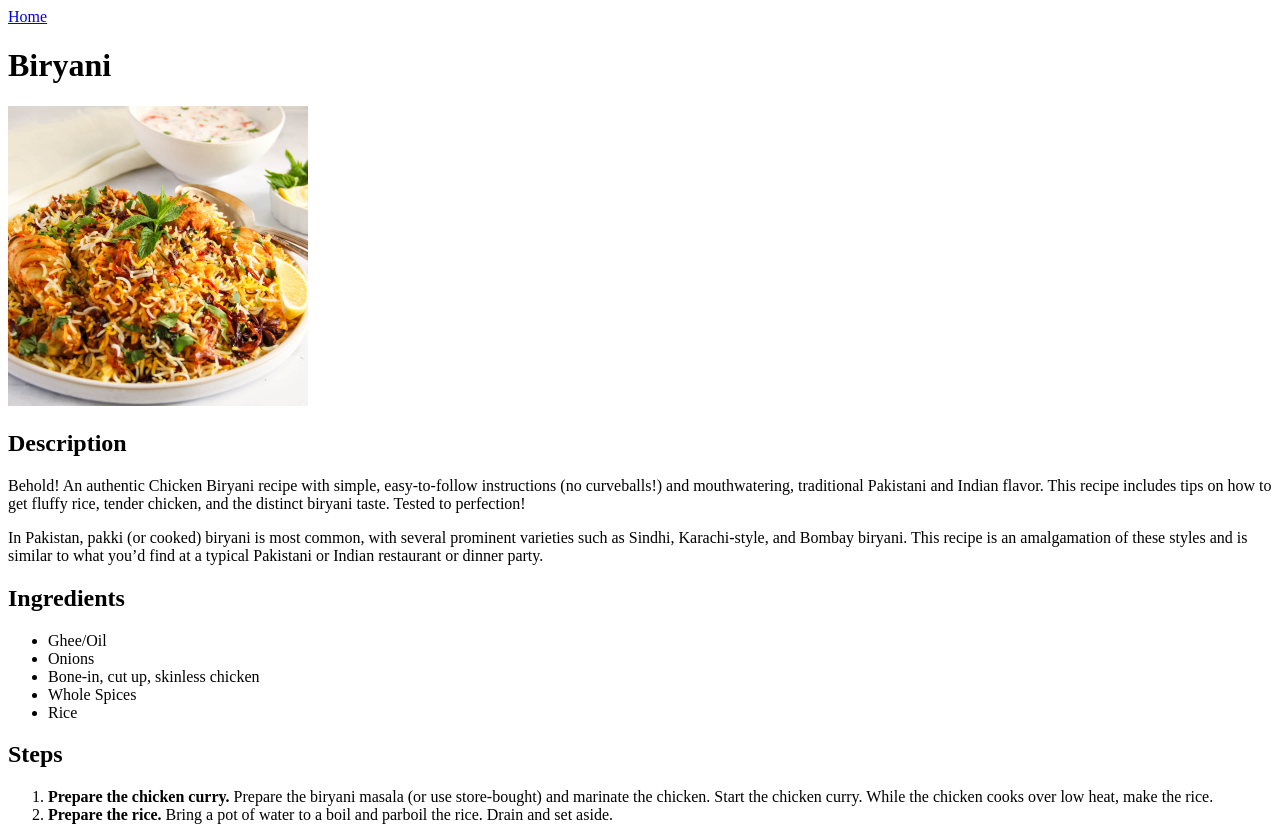
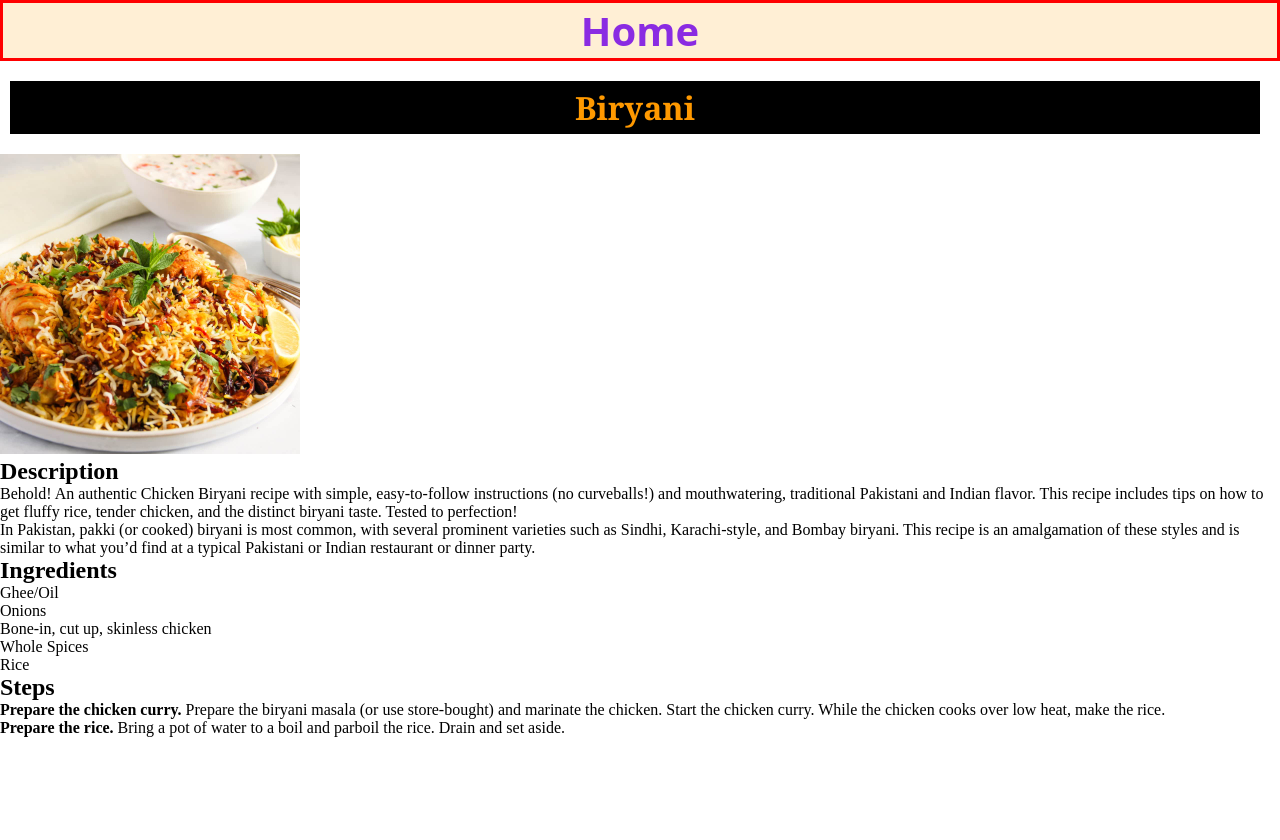
Before and after one commit to Appropriate32/odin-recipes, a plain HTML site: page recipes/biryani.html in a window 1280 px wide. After the commit the page ends 800 px from the top, so only its background shows below. Drawn offline with Linux system fonts and the light colour scheme.

Commit message:
Added some css styling, still incomplete :D

```diff
--- a/recipes/biryani.html
+++ b/recipes/biryani.html
@@ -4,9 +4,13 @@
     <meta charset="UTF-8">
     <meta name="viewport" content="width=device-width, initial-scale=1.0">
     <title>Document</title>
+    <link rel="stylesheet" href="styles.css">
 </head>
 <body>
-    <a href="../index.html">Home</a>
+    <div class="home-container">
+        <a href="../index.html">Home</a>
+    </div>
+
     <h1>Biryani</h1>
     <img src="../images/biryani.jpg" alt="chicken biryani" height="300">
     <h2>Description</h2>
--- /dev/null
+++ b/recipes/styles.css
@@ -0,0 +1,33 @@
+* {
+    margin: 0;
+    padding: 0;
+    box-sizing: border-box;
+}
+
+.home-container {
+    border: solid red;
+    text-align: center;
+    background-color: papayawhip;
+}
+a {
+    text-decoration: none;
+    font-weight: bold;
+    font-size: 250%;
+    font-family: system-ui, -apple-system, BlinkMacSystemFont, 'Segoe UI', Roboto, Oxygen, Ubuntu, Cantarell, 'Open Sans', 'Helvetica Neue', sans-serif;
+    color:blueviolet;
+
+}
+a:hover{
+    color: red;
+    text-decoration:underline;
+}
+
+h1 {
+    margin: 20px;
+    margin-left: 10px;
+    font-family:Cambria, Cochin, Georgia, Times, 'Times New Roman', serif;
+    color: rgb(255, 153, 0);
+    padding: 5px;
+    text-align: center;
+    background-color: black;
+}
--- /dev/null
+++ b/styles.css
@@ -0,0 +1,30 @@
+* {
+    margin: 0;
+    padding: 0;
+    box-sizing: border-box;
+}
+
+h1 {
+    font-family:'Franklin Gothic Medium', 'Arial Narrow', Arial, sans-serif;
+    font-size: 50px;
+    margin: 20px;
+    border: chocolate 3px solid;
+    background-color: rgb(161, 10, 10);
+}
+
+ul {
+    margin: 30px;
+    border: solid chocolate 3px;
+    padding: 20px;
+    background-color: aqua;
+}
+
+li {
+    font-size: 20px;
+    font-family:Arial, Helvetica, sans-serif;
+    padding: 3px;
+}
+
+a {
+    text-decoration: none;
+}
```
Also changed, not shown: index.html (+1 -0 lines).
